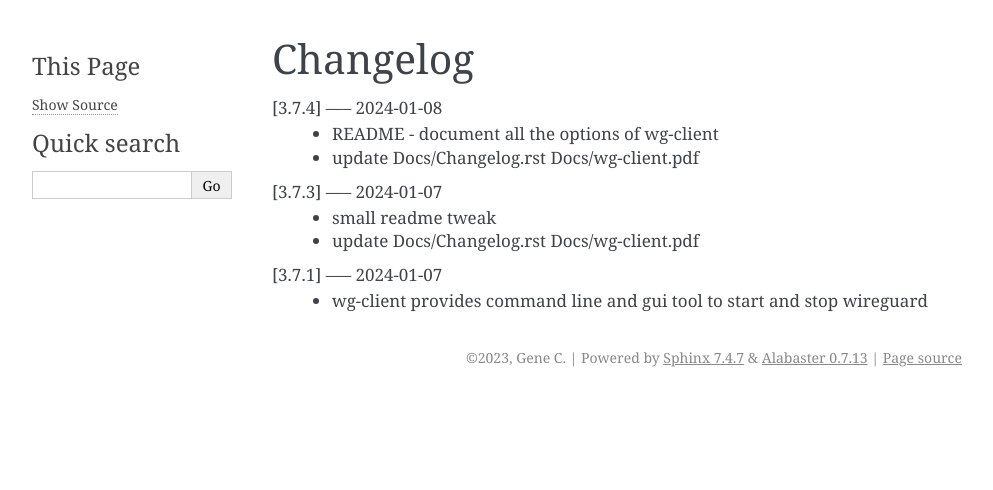
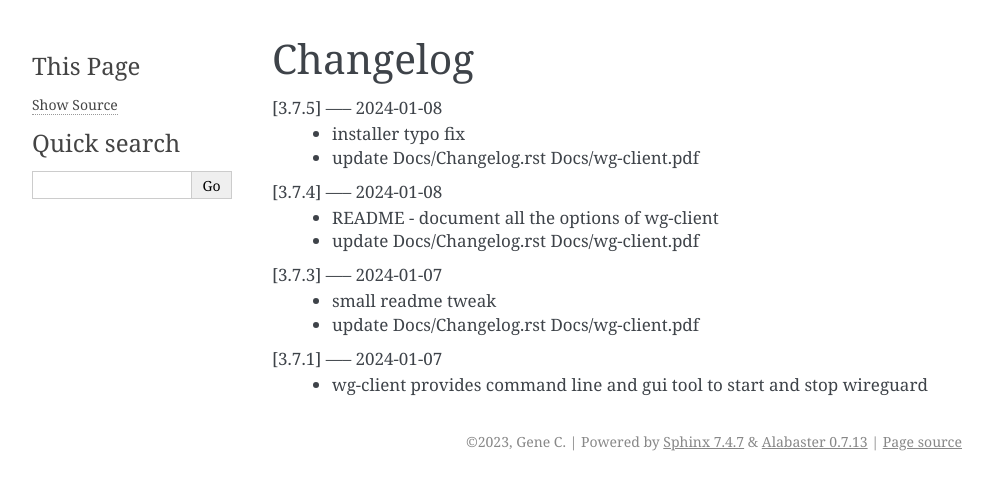
Before and after one commit to gene-git/wg-client, a Sphinx documentation site: the page built from Docs/Changelog.rst, in a window 1280 px wide. Shown: the top 490 px of the page, without its empty margins (148-1141 px from the left). Built offline with Sphinx 7.4.7, drawn with Linux system fonts in a browser that asks for light colours.

Commit message:
update Docs/Changelog.rst Docs/wg-client.pdf

```diff
--- a/Docs/Changelog.rst
+++ b/Docs/Changelog.rst
@@ -1,5 +1,9 @@
 Changelog
 =========
+
+[3.7.5] ----- 2024-01-08
+ * installer typo fix
+ * update Docs/Changelog.rst Docs/wg-client.pdf
 
 [3.7.4] ----- 2024-01-08
  * README - document all the options of wg-client
```
Also changed, not shown: 1 other file.
